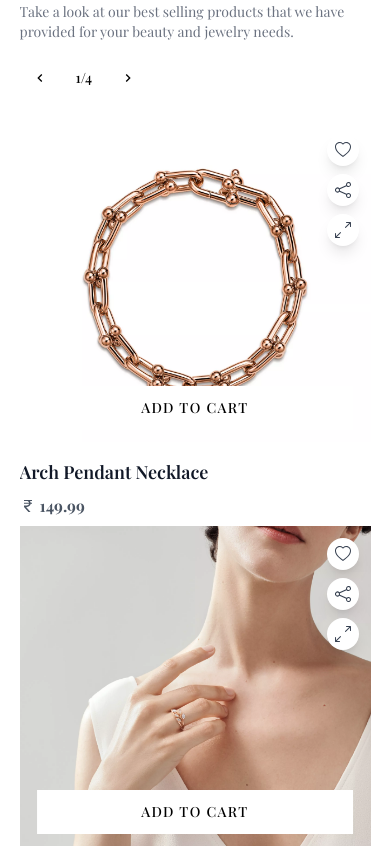
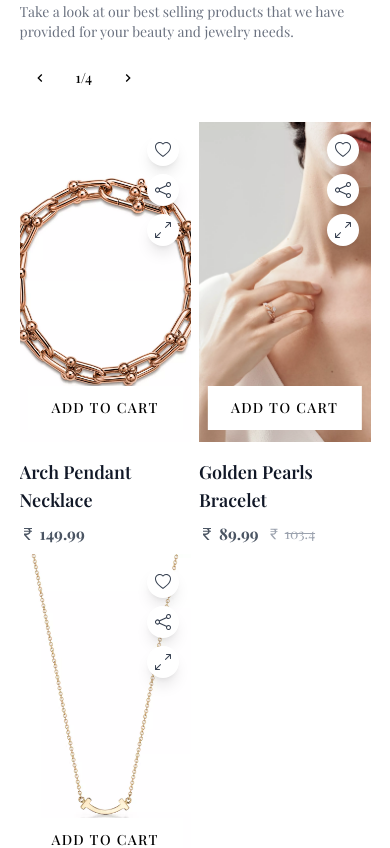
Before and after one commit to devifai-2026/Feaug_Ecomm_Client, a React (Vite) app: page / in a window 390 px wide. Shown: the part 4920-5768 px from the top of the page. Built offline with nearby package versions, Linux system fonts and the light colour scheme; a web font is replaced by a local one.

Commit message:
show 2 cards in mobile

```diff
--- a/src/Component/Home/BestSeller.jsx
+++ b/src/Component/Home/BestSeller.jsx
@@ -179,7 +179,7 @@
           </div>
 
           {/* Products Grid */}
-          <div className="grid grid-cols-1 md:grid-cols-2 lg:grid-cols-3 gap-2">
+          <div className="grid grid-cols-2 lg:grid-cols-3 gap-2">
             {visibleProducts.map((product, index) => (
               <div
                 key={product.id}
```
